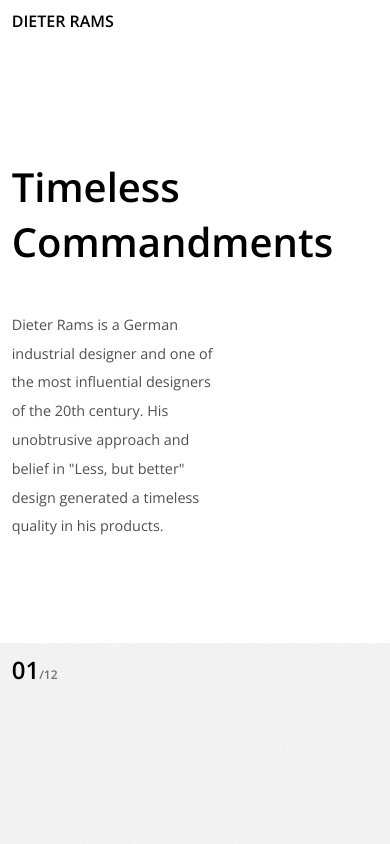
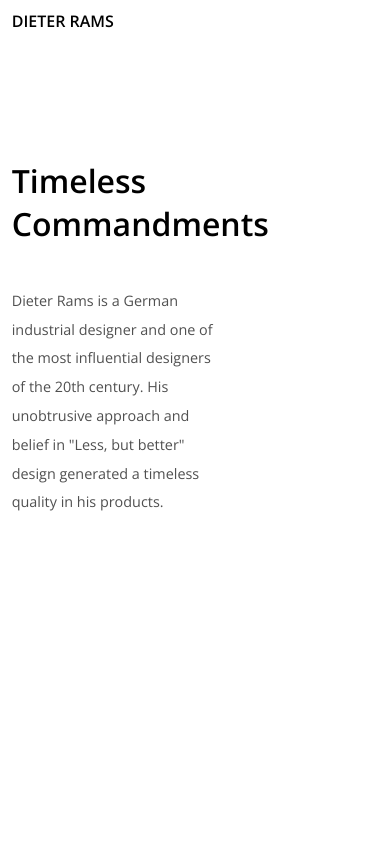
Before and after one commit to emabytes/Designer_Grid-Media_Queries, a plain HTML site: page index.html in a window 390 px wide. Shown: the top 844 px of the page. Drawn offline with nearby package versions, Linux system fonts and the light colour scheme.

Commit message:
font + padding

```diff
--- a/assets/css/style.css
+++ b/assets/css/style.css
@@ -115,17 +115,21 @@ a {
         display: block;
     }
     section:nth-of-type(1) {
-        padding-bottom: 5vh;
+        padding-bottom: 30vh;
         height: 60vh;
     }
     h1 {
         padding-top: 15vh;
+        font-size: 2em;
     }
     section:nth-of-type(2) {
         height: 70vh;
     }
     footer {
         height: 8vh;
+    }
+    footer ul li {
+        font-size: 0.8em;
     }
 }
 
```
Also changed, not shown: 2 other files.
